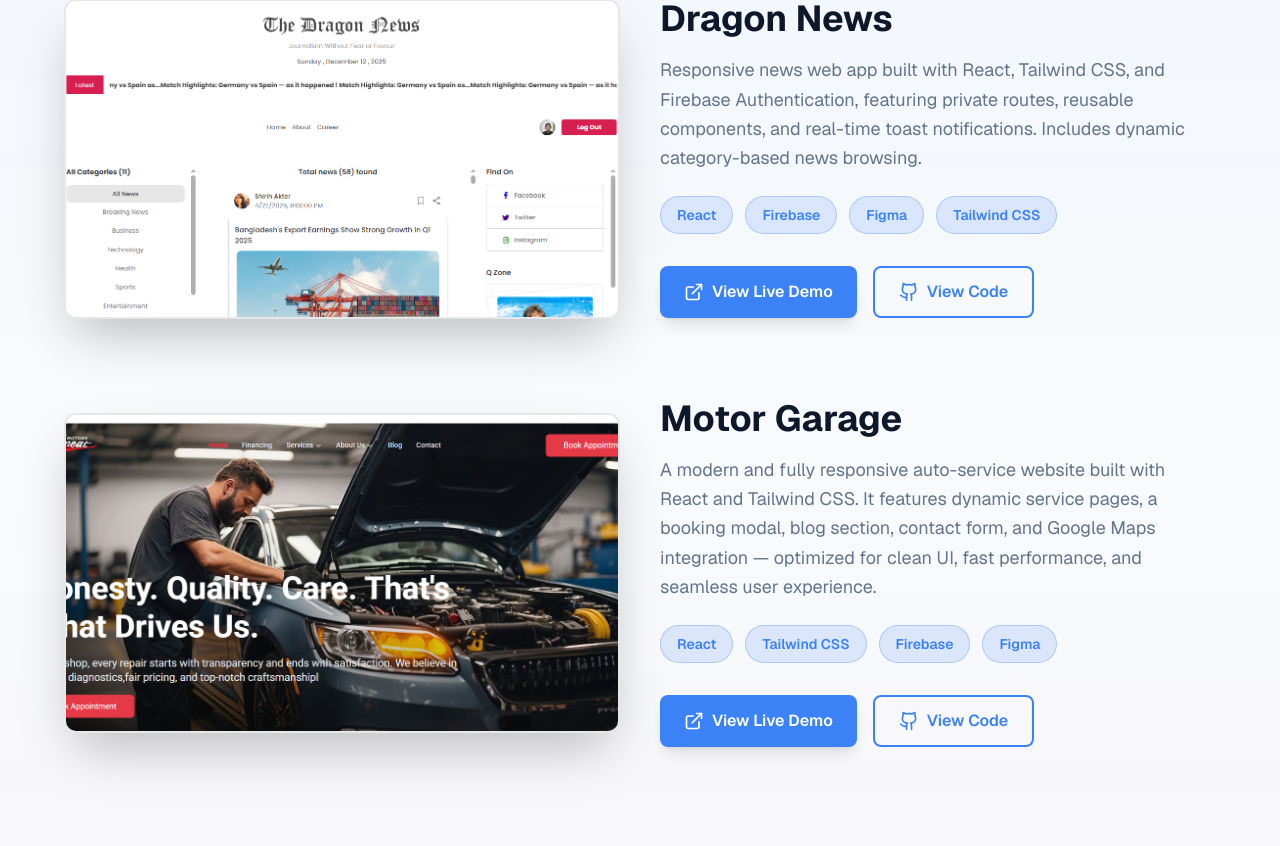
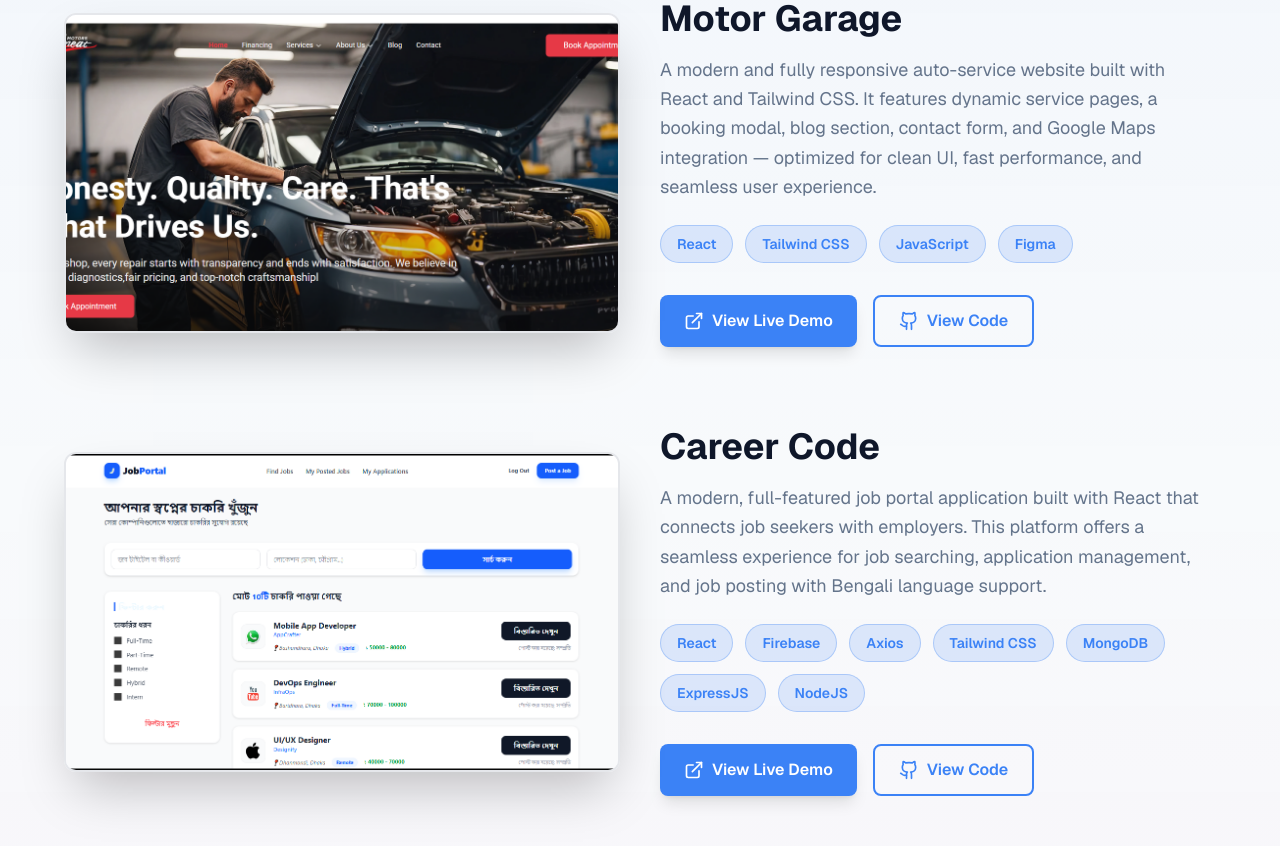
Before and after one commit to ranaIslam01/my-portfolio, a Next.js app: page / in a window 1280 px wide. Shown: the part 3852-4698 px from the top of the page. Built offline with nearby package versions, Linux system fonts and the light colour scheme.

Commit message:
new project added

```diff
--- a/src/data/projects.ts
+++ b/src/data/projects.ts
@@ -18,7 +18,7 @@ export const projectsData: Project[] = [
     title: "Swift Express Cargo",
     description:
       "Responsive Multi page built using HTML, Tailwind CSS & JavaScript. This project includes a courier service landing page with animated UI sections, fully mobile friendly layouts and optimized loading performance.",
-    technologies: ["HTML5", "Tailwind", "JavaScript", "Figma"],
+    technologies: ["HTML5", "Css3", "JavaScript", "Figma"],
     image: "/images/swift-express.png",
     liveLink: "https://bd-calling-project-03.vercel.app",
     githubLink: "https://github.com/ranaIslam01/swift-express-cargo",
@@ -33,14 +33,14 @@ export const projectsData: Project[] = [
     image: "/images/dragon-news.png",
     liveLink: "https://dragon-news-2-1d8e0.web.app/category/0",
     githubLink: "https://github.com/ranaIslam01/dragon-news",
-    featured: true,
+    featured: false,
   },
   {
     id: 3,
     title: "Motor Garage",
     description:
       "A modern and fully responsive auto-service website built with React and Tailwind CSS. It features dynamic service pages, a booking modal, blog section, contact form, and Google Maps integration — optimized for clean UI, fast performance, and seamless user experience.",
-    technologies: ["React", "Tailwind CSS", "Firebase", "Figma"],
+    technologies: ["React", "Tailwind CSS", "JavaScript", "Figma"],
     image: "/images/motor-garage.png",
     liveLink: "https://motor-garage.vercel.app/",
     githubLink: "https://github.com/ranaIslam01/motor-garage",
@@ -99,4 +99,46 @@ export const projectsData: Project[] = [
     serverLink: "https://github.com/ranaIslam01/coffee-store-server",
     featured: false,
   },
+  {
+    id: 8,
+    title: "Career Code",
+    description:
+      "A modern, full-featured job portal application built with React that connects job seekers with employers. This platform offers a seamless experience for job searching, application management, and job posting with Bengali language support.",
+    technologies: [
+      "React",
+      "Firebase",
+      "Axios",
+      "Tailwind CSS",
+      "MongoDB",
+      "ExpressJS",
+      "NodeJS",
+    ],
+    image: "/images/carrer-code.png",
+    liveLink: "https://job-portal-client-rana.vercel.app/",
+    githubLink: "https://github.com/ranaIslam01/job-portal-client",
+    serverLink: "https://github.com/ranaIslam01/job-portal-server",
+    featured: true,
+  },
+  // {
+  //   id: 9,
+  //   title: "Zap Shift - Client",
+  //   description:
+  //     "A modern parcel delivery and logistics platform built with React that provides seamless service for both customers and riders.",
+  //   technologies: [
+  //     "React",
+  //     "Firebase",
+  //     "Axios",
+  //     "Tailwind CSS",
+  //     "MongoDB",
+  //     "ExpressJS",
+  //     "NodeJS",
+  //   ],
+  //   image: "/images/carrer-code.png",
+  //   liveLink: "https://job-portal-client-rana.vercel.app/",
+  //   githubLink: "https://github.com/ranaIslam01/job-portal-client",
+  //   serverLink: "https://github.com/ranaIslam01/job-portal-server",
+  //   featured: true,
+  // },
+
+
 ];
```
Also changed, not shown: public/images/career code.png (added), public/images/carrer-code.png (added).
